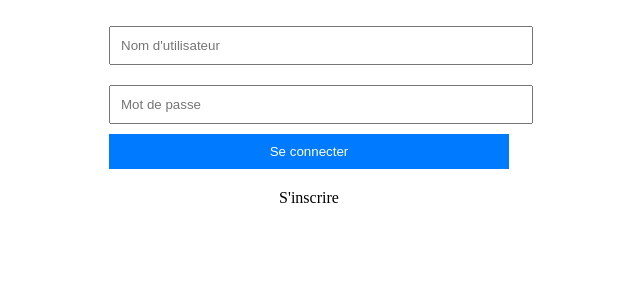
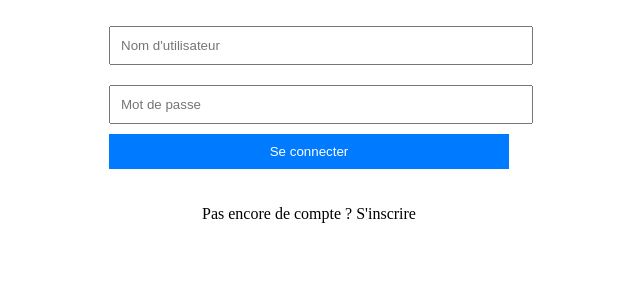
Before and after one commit to lucaslimouzin/b3-c2-django-limouzin, a Django app: template passwordManager/gestionpassword/templates/gestionpassword/login.html in a window 1280 px wide. Shown: the part 181-481 px from the top of the page, without its empty margins (331-971 px from the left). Run offline with Django 3.2, Linux system fonts and the light colour scheme; the template is opened without the code that fills it, so the values that code supplies are empty.

Commit message:
ajouter phrase connexion

```diff
--- a/passwordManager/gestionpassword/templates/gestionpassword/login.html
+++ b/passwordManager/gestionpassword/templates/gestionpassword/login.html
@@ -28,7 +28,7 @@
                 <p class="error">{{ error }}</p>
             {% endfor %}
             <button type="submit">Se connecter</button>
-            <a href="{% url 'signup' %}">S'inscrire</a>
+            <p>Pas encore de compte ? <a href="{% url 'signup' %}"> S'inscrire</a></p>
         </form>
     </div>
 </body>
```
Also changed, not shown: passwordManager/db.sqlite3.
